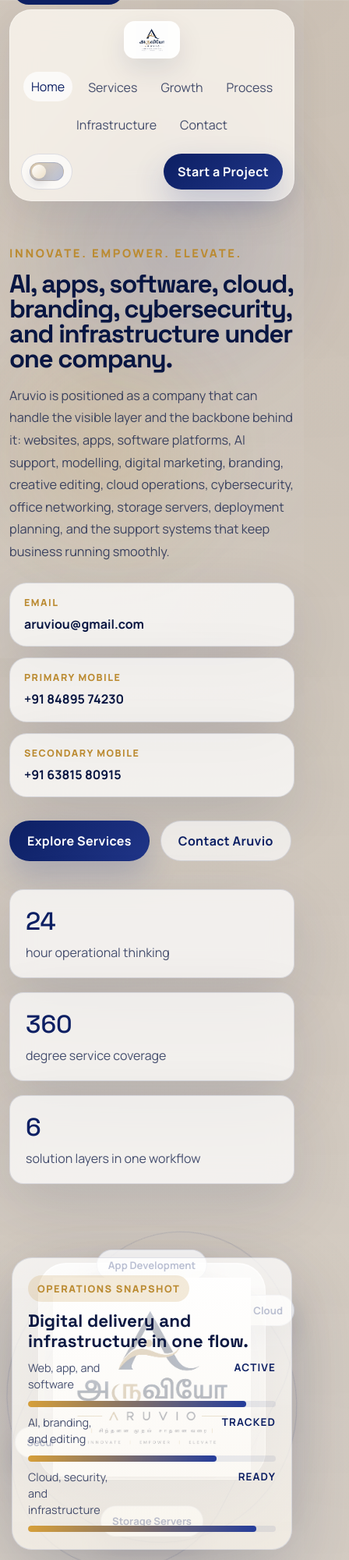
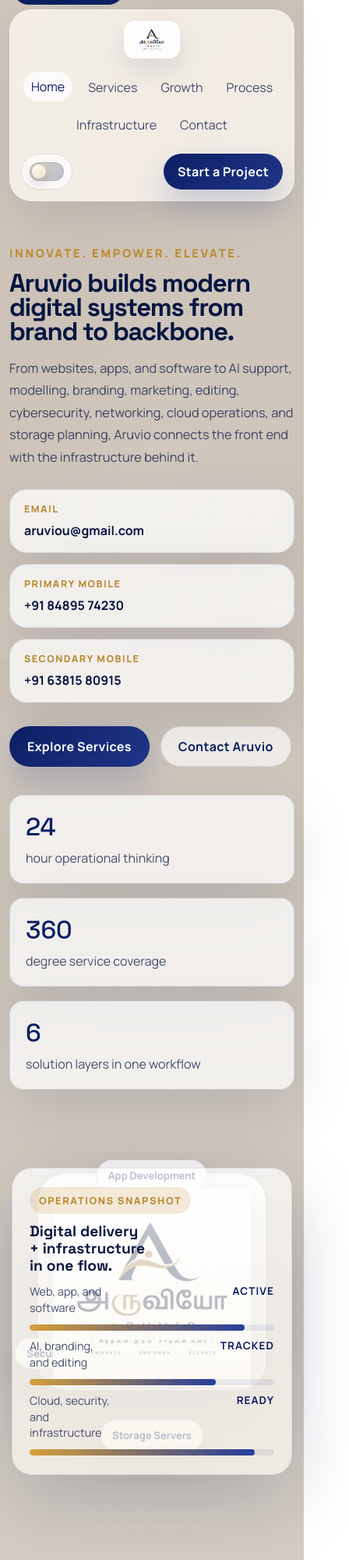
Before and after one commit to ravibalanraju/aruvio, a plain HTML site: page index.html in a window 390 px wide. Shown: the top 2000 px of the page at 78% size, 448 px wide, since content can reach past the window. Drawn offline with Linux system fonts and the light colour scheme.

Commit message:
Fix hero alignment and mobile overflow

```diff
--- a/index.html
+++ b/index.html
@@ -66,12 +66,11 @@
     <section class="section hero" id="home">
       <div class="hero-copy" data-reveal>
         <p class="eyebrow">Innovate. Empower. Elevate.</p>
-        <h1>AI, apps, software, cloud, branding, cybersecurity, and infrastructure under one company.</h1>
+        <h1>Aruvio builds modern digital systems from brand to backbone.</h1>
         <p class="hero-text">
-          Aruvio is positioned as a company that can handle the visible layer and the backbone behind it:
-          websites, apps, software platforms, AI support, modelling, digital marketing, branding, creative
-          editing, cloud operations, cybersecurity, office networking, storage servers, deployment planning,
-          and the support systems that keep business running smoothly.
+          From websites, apps, and software to AI support, modelling, branding, marketing, editing,
+          cybersecurity, networking, cloud operations, and storage planning, Aruvio connects the front end
+          with the infrastructure behind it.
         </p>
 
         <div class="hero-contact-strip" data-reveal>
@@ -121,13 +120,12 @@
           </article>
 
           <div class="orbit-chip orbit-chip--top">App Development</div>
-          <div class="orbit-chip orbit-chip--right">AI and Cloud</div>
           <div class="orbit-chip orbit-chip--left">Security</div>
           <div class="orbit-chip orbit-chip--bottom">Storage Servers</div>
 
           <aside class="pulse-card">
             <p class="panel-label">Operations Snapshot</p>
-            <h3>Digital delivery and infrastructure in one flow.</h3>
+            <h3>Digital delivery + infrastructure in one flow.</h3>
             <div class="pulse-list">
               <div class="pulse-row">
                 <span>Web, app, and software</span>
--- a/styles.css
+++ b/styles.css
@@ -430,7 +430,7 @@
   display: grid;
   grid-template-columns: minmax(0, 1.02fr) minmax(340px, 0.98fr);
   gap: 48px;
-  align-items: center;
+  align-items: start;
 }
 
 .eyebrow {
@@ -448,9 +448,14 @@
   margin: 0;
   color: var(--text);
   font-family: "Space Grotesk", sans-serif;
-  font-size: clamp(2.7rem, 4vw, 5rem);
-  line-height: 0.98;
+  font-size: clamp(2.35rem, 3.5vw, 4.4rem);
+  line-height: 0.95;
   letter-spacing: -0.04em;
+  text-wrap: balance;
+}
+
+.hero-copy {
+  max-width: 690px;
 }
 
 .hero-text,
@@ -466,6 +471,10 @@
   color: var(--text-soft);
   line-height: 1.75;
   font-size: 1.02rem;
+}
+
+.hero-text {
+  max-width: 64ch;
 }
 
 .hero-contact-strip {
@@ -612,11 +621,12 @@
   min-height: 760px;
   display: grid;
   place-items: center;
+  padding-top: 12px;
 }
 
 .hero-stage-shell {
   position: relative;
-  width: min(700px, 100%);
+  width: min(760px, 100%);
   min-height: 580px;
   transform: translate3d(var(--pointer-x, 0), var(--pointer-y, 0), 0);
 }
@@ -625,8 +635,8 @@
   position: absolute;
   top: 12%;
   left: 8%;
-  right: 34%;
-  bottom: 18%;
+  right: 40%;
+  bottom: 20%;
   display: grid;
   place-items: center;
   padding: clamp(18px, 3vw, 30px);
@@ -655,7 +665,7 @@
   position: relative;
   z-index: 1;
   width: 100%;
-  max-width: 300px;
+  max-width: 280px;
   filter: drop-shadow(0 24px 44px rgba(8, 22, 66, 0.14));
 }
 
@@ -703,20 +713,20 @@
 }
 
 .orbit-chip--right {
-  top: 27%;
-  right: 1%;
+  top: 16%;
+  right: -8%;
   animation-delay: 0.8s;
 }
 
 .orbit-chip--left {
-  top: 57%;
-  left: 8%;
+  top: 62%;
+  left: -4%;
   animation-delay: 1.5s;
 }
 
 .orbit-chip--bottom {
-  bottom: 8%;
-  left: 38%;
+  bottom: 7%;
+  left: 40%;
   transform: translateX(-50%);
   animation-delay: 2.2s;
 }
@@ -724,10 +734,10 @@
 .pulse-card {
   position: absolute;
   right: 0;
-  top: 18%;
-  width: min(195px, 29%);
-  min-height: 286px;
-  padding: 22px 20px;
+  top: 14%;
+  width: min(260px, 31%);
+  min-height: 304px;
+  padding: 24px 22px;
   border: 1px solid var(--surface-border);
   border-radius: 26px;
   background: color-mix(in srgb, var(--surface-strong) 80%, transparent);
@@ -755,8 +765,12 @@
   margin: 0 0 12px;
   color: var(--text);
   font-family: "Space Grotesk", sans-serif;
-  font-size: 1.4rem;
+  font-size: 1.2rem;
   line-height: 1.15;
+}
+
+.pulse-card h3 {
+  max-width: 12ch;
 }
 
 .pulse-list {
@@ -900,6 +914,8 @@
   font-weight: 800;
   letter-spacing: 0.12em;
   text-transform: uppercase;
+  position: relative;
+  z-index: 1;
 }
 
 .panel-points,
@@ -1367,14 +1383,14 @@
   }
 
   .hero-stage-shell {
-    width: min(560px, 100%);
+    width: min(580px, 100%);
     min-height: 560px;
   }
 
   .hero-logo-card {
     top: 10%;
     left: 10%;
-    right: 10%;
+    right: 12%;
     bottom: 24%;
   }
 
@@ -1384,12 +1400,12 @@
 
   .orbit-chip--right {
     top: 20%;
-    right: 4%;
+    right: 2%;
   }
 
   .orbit-chip--left {
-    top: 56%;
-    left: 6%;
+    top: 58%;
+    left: 4%;
   }
 
   .orbit-chip--bottom {
@@ -1427,6 +1443,15 @@
   .site-header {
     margin-top: 12px;
     padding: 14px;
+  }
+
+  body::before {
+    content: none;
+  }
+
+  .cursor,
+  .cursor-burst-layer {
+    display: none;
   }
 
   .brand span,
@@ -1480,6 +1505,19 @@
     min-height: 420px;
   }
 
+  .section--motion::before {
+    content: none;
+  }
+
+  .page-aurora,
+  .hero-orbit {
+    display: none;
+  }
+
+  .strip--marquee {
+    display: none;
+  }
+
   .hero-logo-card {
     top: 8%;
     left: 10%;
```
